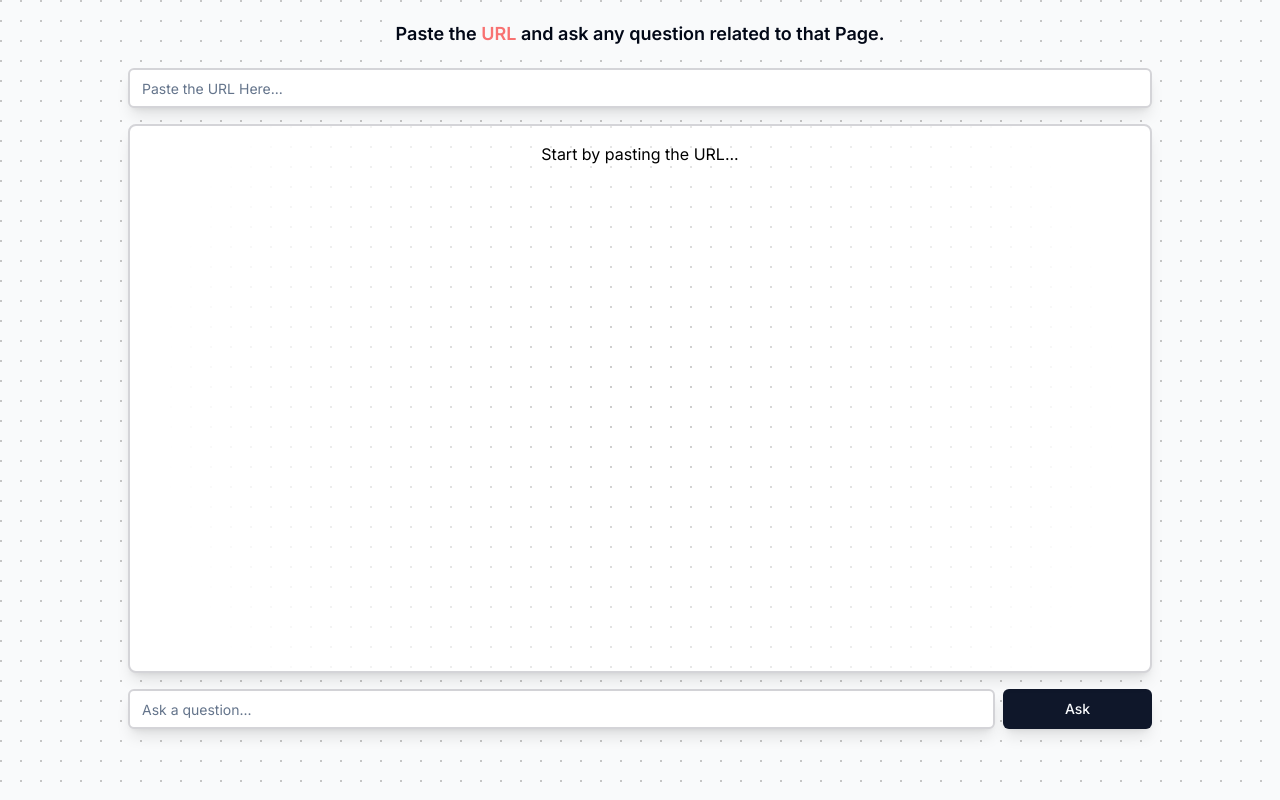
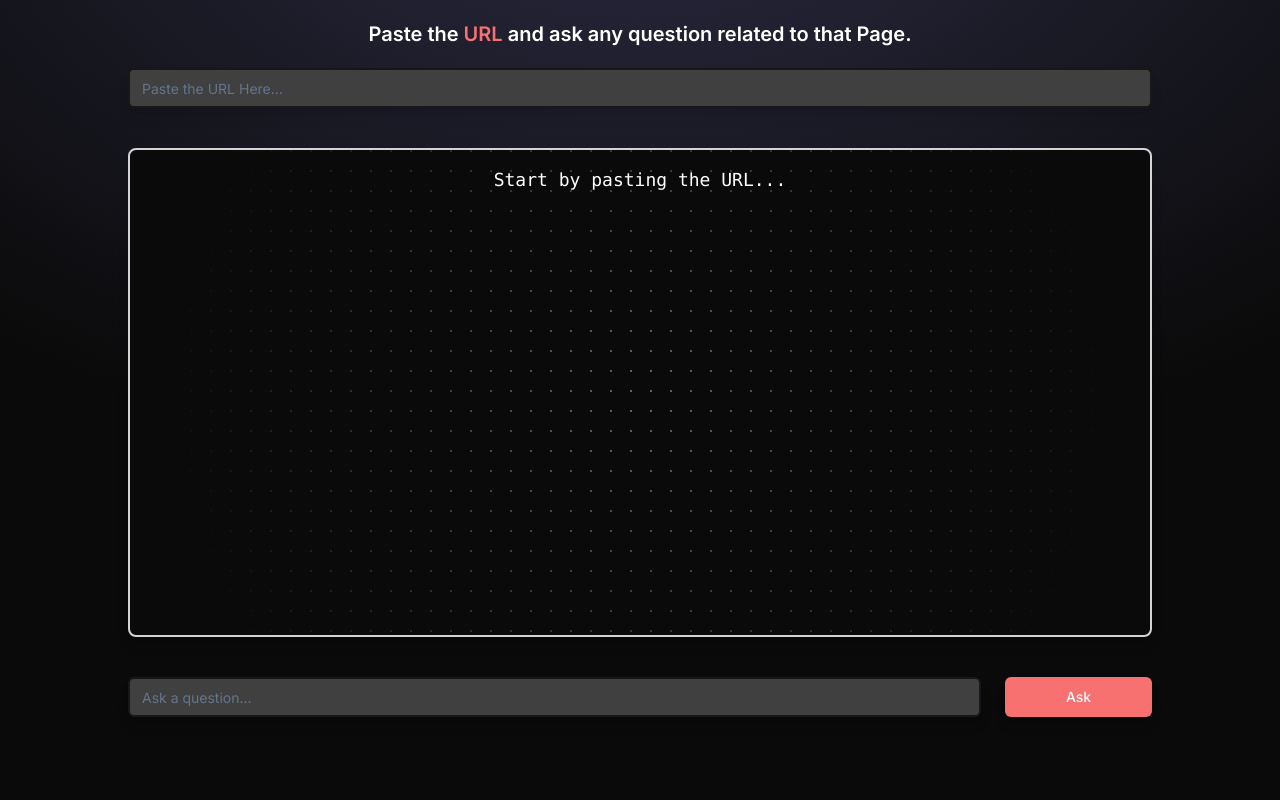
Before and after one commit to RaiYashPramod/ClarityAI, a Next.js app in the folder frontend/: page /ask in a window 1280 px wide. Built offline with nearby package versions, Linux system fonts and the light colour scheme; what ldrs would draw is missing.

Commit message:
ui upgrades

```diff
--- a/frontend/src/app/ask/page.js
+++ b/frontend/src/app/ask/page.js
@@ -7,16 +7,6 @@ const askGPT = () => {
   return (
     <>
       <ChatForm />
-      <DotPattern
-            width={20}
-            height={20}
-            cx={1}
-            cy={1}
-            cr={1}
-            className={cn(
-              "-z-10 bg-gray-50"
-            )}
-          />
     </>
   )
 }
--- a/frontend/src/app/layout.js
+++ b/frontend/src/app/layout.js
@@ -4,8 +4,8 @@ import "./globals.css";
 const inter = Inter({ subsets: ["latin"] });
 
 export const metadata = {
-  title: "Create Next App",
-  description: "Generated by create next app",
+  title: "ClarityAI",
+  description: "Created for better Navigation in large pages",
 };
 
 export default function RootLayout({ children }) {
--- a/frontend/src/app/page.js
+++ b/frontend/src/app/page.js
@@ -3,14 +3,15 @@ import MaxWidthWrapper from "@/components/MaxWidthWrapper";
 import { TypographyH1, TypographyLarge } from "@/components/ui/Typography";
 import { Button } from "@/components/ui/button";
 import Link from "next/link";
-import mockup from '../../public/mockup.png'
+import mockup from "../../public/mockup.png";
 import Image from "next/image";
 import { cn } from "@/lib/utils";
 
-
 export default function Home() {
   return (
-    <section className="">
+    <section className="relative text-white">
+      <div class="absolute bottom-0 left-0 right-0 top-0 bg-[linear-gradient(to_right,#4f4f4f2e_1px,transparent_1px),linear-gradient(to_bottom,#4f4f4f2e_1px,transparent_1px)] bg-[size:14px_14px] [mask-image:radial-gradient(ellipse_80%_50%_at_50%_0%,#000_70%,transparent_110%)]"></div>
+      <div class="absolute inset-0 -z-10 h-full w-full items-center px-5 py-24 [background:radial-gradient(125%_125%_at_50%_10%,#000_40%,#63e_100%)]"></div>
       <MaxWidthWrapper className="">
         <Header />
         <div className="">
@@ -22,18 +23,38 @@ export default function Home() {
           </TypographyH1>
         </div>
 
-        <TypographyLarge className="px-10 text-xl">
+        <TypographyLarge className="px-10 text-2xl">
           Introducing <span className="text-4xl text-red-400">Clarity AI</span>{" "}
           to navigate through endless pages.
         </TypographyLarge>
 
-        <div className="py-10">
+        <div className="py-10 z-10">
           <Link href="/ask">
-            <Button className="">Let&apos;s Start</Button>
+            {/* <Button className="">Let&apos;s Start</Button> */}
+            <button class="group relative inline-flex h-12 items-center justify-center overflow-hidden rounded-xl bg-neutral-200 px-6 font-medium text-neutral-950">
+              <span>Let&apos;s Start</span>
+              <div class="w-0 translate-x-[100%] pl-0 opacity-0 transition-all duration-200 group-hover:w-5 group-hover:translate-x-0 group-hover:pl-1 group-hover:opacity-100">
+                <svg
+                  width="15"
+                  height="15"
+                  viewBox="0 0 15 15"
+                  fill="none"
+                  xmlns="http://www.w3.org/2000/svg"
+                  class="h-5 w-5"
+                >
+                  <path
+                    d="M8.14645 3.14645C8.34171 2.95118 8.65829 2.95118 8.85355 3.14645L12.8536 7.14645C13.0488 7.34171 13.0488 7.65829 12.8536 7.85355L8.85355 11.8536C8.65829 12.0488 8.34171 12.0488 8.14645 11.8536C7.95118 11.6583 7.95118 11.3417 8.14645 11.1464L11.2929 8H2.5C2.22386 8 2 7.77614 2 7.5C2 7.22386 2.22386 7 2.5 7H11.2929L8.14645 3.85355C7.95118 3.65829 7.95118 3.34171 8.14645 3.14645Z"
+                    fill="currentColor"
+                    fill-rule="evenodd"
+                    clip-rule="evenodd"
+                  ></path>
+                </svg>
+              </div>
+            </button>
           </Link>
         </div>
 
-        <div className="-mt-32 -z-10 ">
+        <div className="-mt-32 z-0">
           <Image src={mockup} alt="mockup" sizes="100rem" />
         </div>
       </MaxWidthWrapper>
--- a/frontend/src/components/ChatBox.js
+++ b/frontend/src/components/ChatBox.js
@@ -43,26 +43,30 @@ const ChatBox = () => {
 
   return (
     <>
-      <div className="w-full flex flex-col h-full gap-4">
+      <div className="flex flex-col h-full gap-10">
         <Input
           type="text"
           placeholder="Paste the URL Here..."
           value={URL}
           onChange={(e) => setURL(e.target.value)}
-          className="shadow-lg border-2 border-zinc-300"
+          className="shadow-lg border-2 border-neutral-900 bg-neutral-700 rounded-md focus:outline-none "
         />
 
         <ScrollArea
-          className="h-3/4 bg-white rounded-lg p-4 text-black border-2 overflow-auto shadow-lg border-zinc-300"
+          className="h-3/4 bg-neutral-950 rounded-lg p-4 text-white text-lg border-2 overflow-auto shadow-lg border-zinc-300 font-mono"
           type="text"
         >
           {chatHistory.length > 0 ? (
             chatHistory.map((item, index) => (
-              <div key={index} className="mb-2">
-                <p className="font-bold">User:</p>
-                <p>{item.query}</p>
-                <p className="font-bold">AI:</p>
-                <p>{item.ai}</p>
+              <div key={index} className="flex flex-col gap-4">
+                <div className="flex flex-row">
+                  <p className="font-bold p-2">User:</p>
+                  <p className="bg-neutral-700 p-2 rounded-xl">{item.query}</p>
+                </div>
+                <div className="flex flex-row">
+                  <p className="font-bold p-2">AI:</p>
+                  <p className="bg-neutral-700 p-2 rounded-xl max-w-5xl">{item.ai}</p>
+                </div>
               </div>
             ))
           ) : (
@@ -80,20 +84,20 @@ const ChatBox = () => {
           />
         </ScrollArea>
 
-        <div className="flex gap-2 pb-10">
+        <div className="flex gap-6">
           <Input
             type="text"
             placeholder="Ask a question..."
             value={query}
             onChange={(e) => setQuery(e.target.value)}
-            className="shadow-lg border-2 border-zinc-300"
+            className="shadow-lg border-2 border-neutral-900 bg-neutral-700 text-white"
           />
           {loading ? (
             <Button className="w-1/6 shadow-lg">
               <l-quantum size="35" speed="1.75" color="white"></l-quantum>
             </Button>
           ) : (
-            <Button className="w-1/6 shadow-lg" onClick={handleAsk}>
+            <Button className="w-1/6 shadow-lg bg-red-400 " onClick={handleAsk}>
               Ask
             </Button>
           )}
--- a/frontend/src/components/ChatForm.js
+++ b/frontend/src/components/ChatForm.js
@@ -7,15 +7,16 @@ import ChatBox from "./ChatBox";
 const ChatForm = () => {
   return (
     <>
-      <div className="flex flex-col items-center mx-10 md:mx-32 h-screen">
+      <div class="absolute top-0 z-[-2] h-screen w-screen bg-neutral-950 bg-[radial-gradient(ellipse_80%_80%_at_50%_-20%,rgba(120,119,198,0.3),rgba(255,255,255,0))]"></div>
+      <div className="flex flex-col items-center mx-10 md:mx-32 h-screen text-white">
         <div className="lg:py-5">
-          <TypographyLarge className="bg-gray-50">
+          <TypographyLarge className="">
             Paste the <span className="text-red-400">URL</span> and ask any
             question related to that Page.
           </TypographyLarge>
         </div>
 
-        <div className="h-full w-full">
+        <div className="w-full h-full mb-20">
           <ChatBox />
         </div>
       </div>
--- a/frontend/src/components/ui/Typography.js
+++ b/frontend/src/components/ui/Typography.js
@@ -10,5 +10,5 @@ export function TypographyH1({className, children}) {
 
 
 export function TypographyLarge({className, children}) {
-  return <div className={cn("text-lg font-semibold", className)}>{children}</div>
+  return <div className={cn("text-xl font-semibold", className)}>{children}</div>
 }
```
